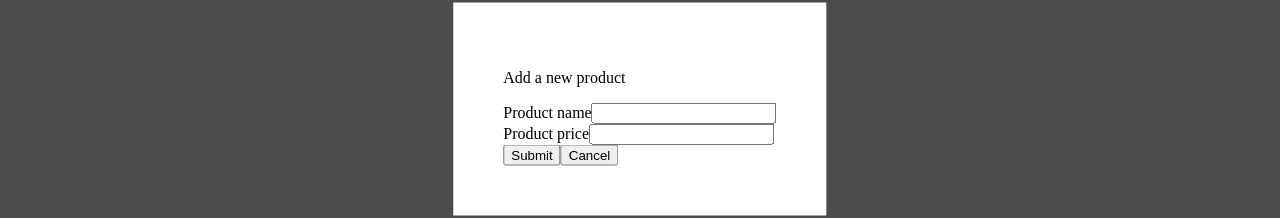
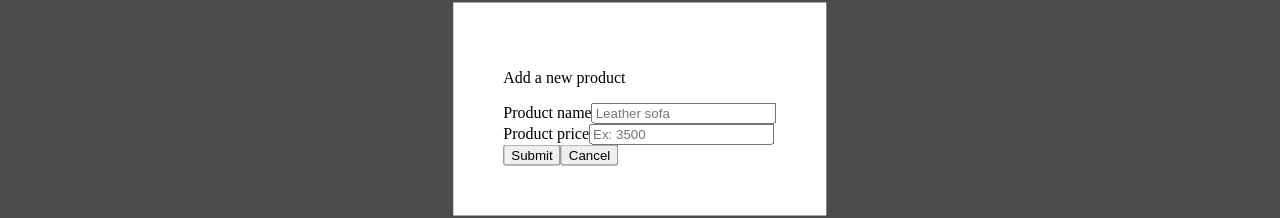
Before and after one commit to tshepi-tech/todo-unit-test, a React (Create React App) app: page / in a window 1280 px wide. Both pictures are taken after a click on the button "Add Item". Shown: the part 291-509 px from the top of the page. Built offline with nearby package versions, Linux system fonts and the light colour scheme.

Commit message:
setup for mocktests

```diff
--- a/package.json
+++ b/package.json
@@ -23,6 +23,9 @@
       "react-app/jest"
     ]
   },
+  "jest": {
+    "resetMocks": false
+  },
   "browserslist": {
     "production": [
       ">0.2%",
--- a/src/components/InputField.jsx
+++ b/src/components/InputField.jsx
@@ -14,7 +14,7 @@ export default function InputField({ setup, state }) {
         {label}
         <input
           onChange={(event) => getter(event.target.value)}
-          placholder={placeholder}
+          placeholder={placeholder}
           required={required}
           type={type}
           value={setter}
```
Also changed, not shown: 1 other file (tests, documents, lock files or other folders).
